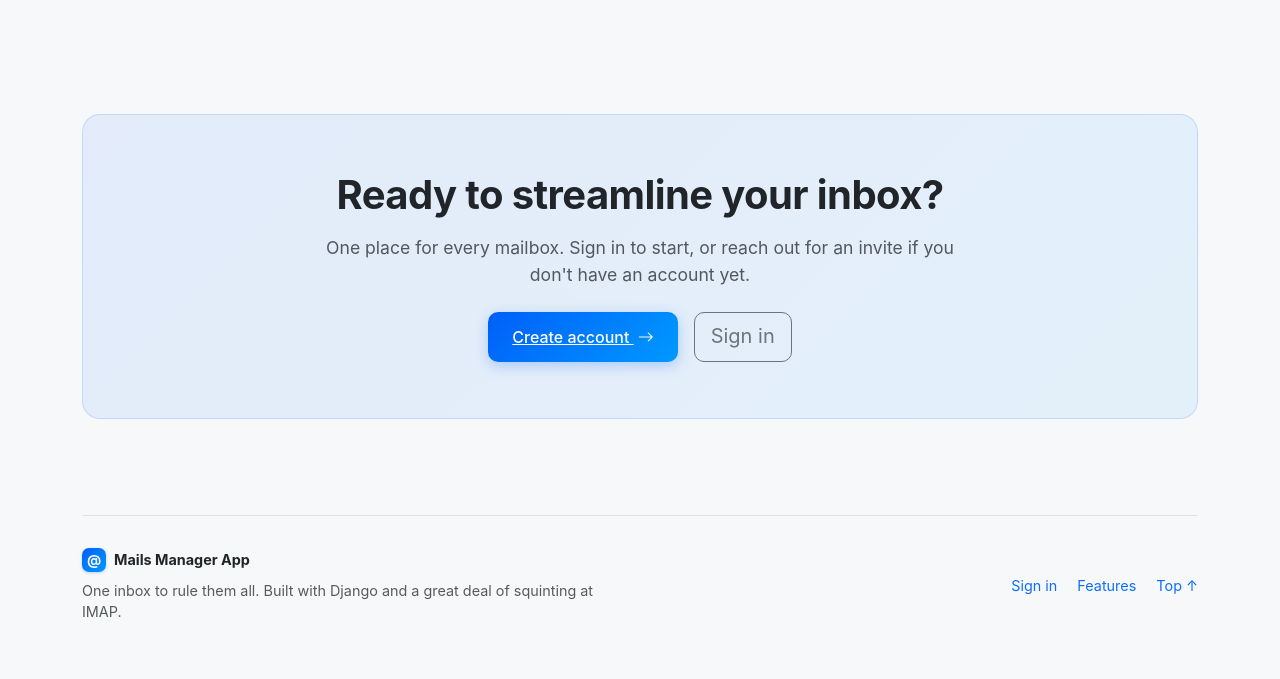
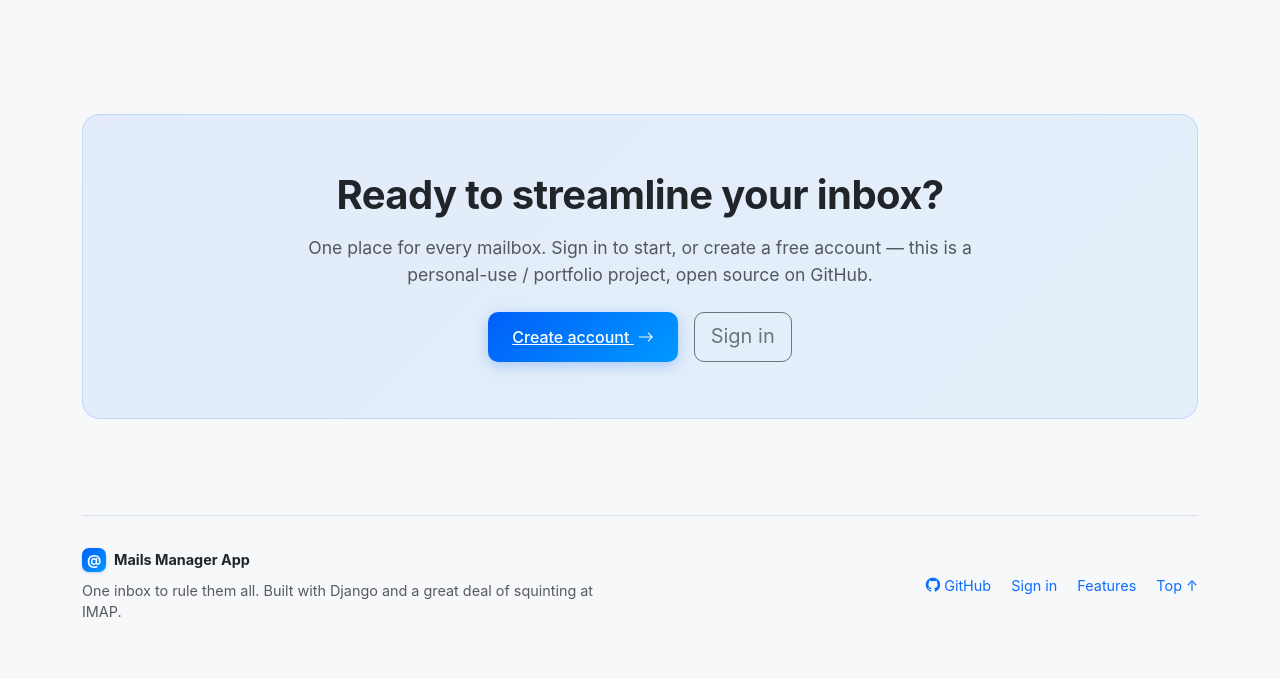
Before and after one commit to scripts-and-tables/emails-manager, a Django app: page / in a window 1280 px wide. Shown: the part 3829-4508 px from the top of the page. Run offline with Django 5.2, Linux system fonts and the light colour scheme; some libraries are stand-ins or nearby versions.

Commit message:
Polish landing final-CTA copy and add GitHub footer link
Replace the invite-only phrasing on the final CTA with a portfolio-
honest line, and surface a GitHub link in the footer so visitors can
find the source.

Co-Authored-By: Claude Opus 4.7 (1M context) <noreply@anthropic.com>

```diff
--- a/core/templates/core/landing.html
+++ b/core/templates/core/landing.html
@@ -809,7 +809,7 @@
   <div class="lp-final-cta">
     <h2 class="lp-section-title mb-3">Ready to streamline your inbox?</h2>
     <p class="lp-section-lead mx-auto mb-4">
-      One place for every mailbox. Sign in to start, or reach out for an invite if you don't have an account yet.
+      One place for every mailbox. Sign in to start, or create a free account &mdash; this is a personal-use / portfolio project, open source on GitHub.
     </p>
     <div class="d-flex justify-content-center gap-3 flex-wrap">
       <a href="{% url 'core:signup' %}" class="lp-btn-primary">
@@ -833,6 +833,7 @@
       <div>One inbox to rule them all. Built with Django and a great deal of squinting at IMAP.</div>
     </div>
     <div class="col-md-6 text-md-end">
+      <a href="https://github.com/scripts-and-tables/emails-manager" class="text-decoration-none me-3" target="_blank" rel="noopener noreferrer"><i class="bi bi-github me-1"></i>GitHub</a>
       <a href="{% url 'core:login' %}" class="text-decoration-none me-3">Sign in</a>
       <a href="#features" class="text-decoration-none me-3">Features</a>
       <a href="#" class="text-decoration-none">Top ↑</a>
```
